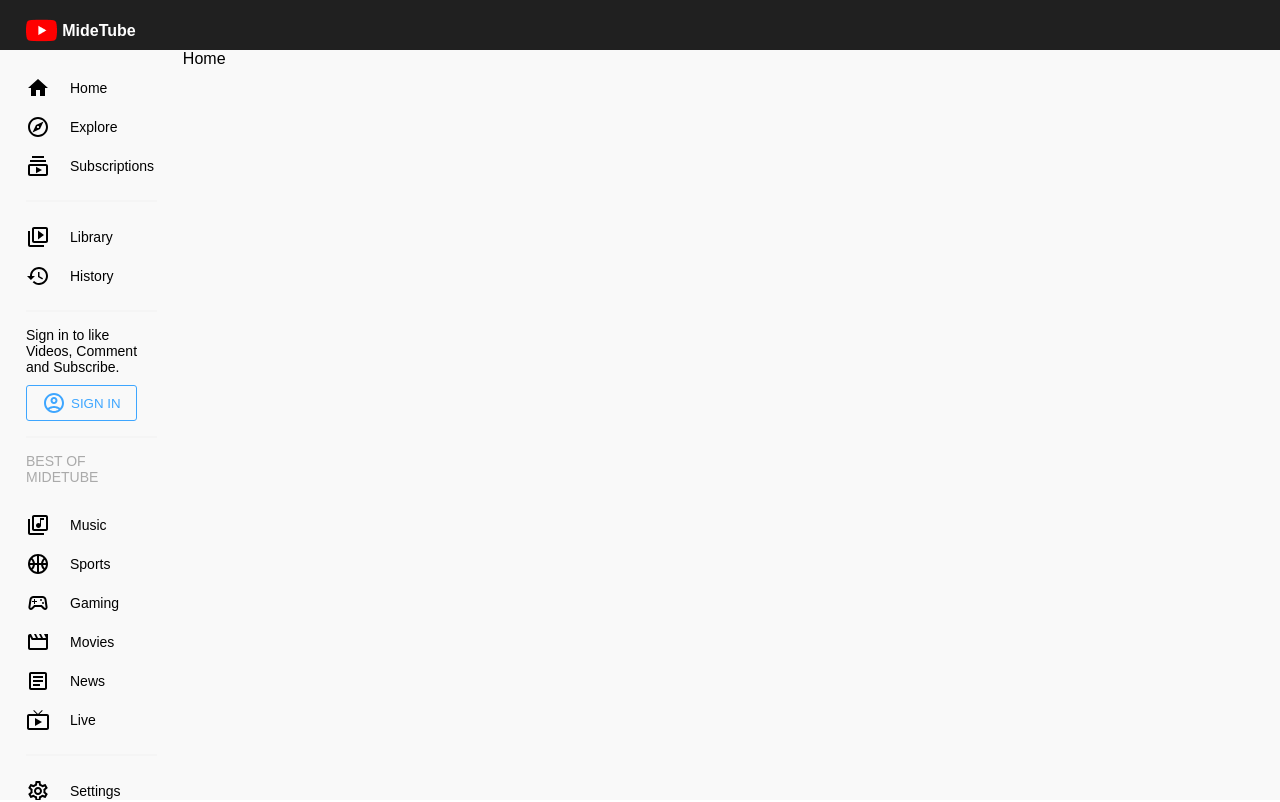
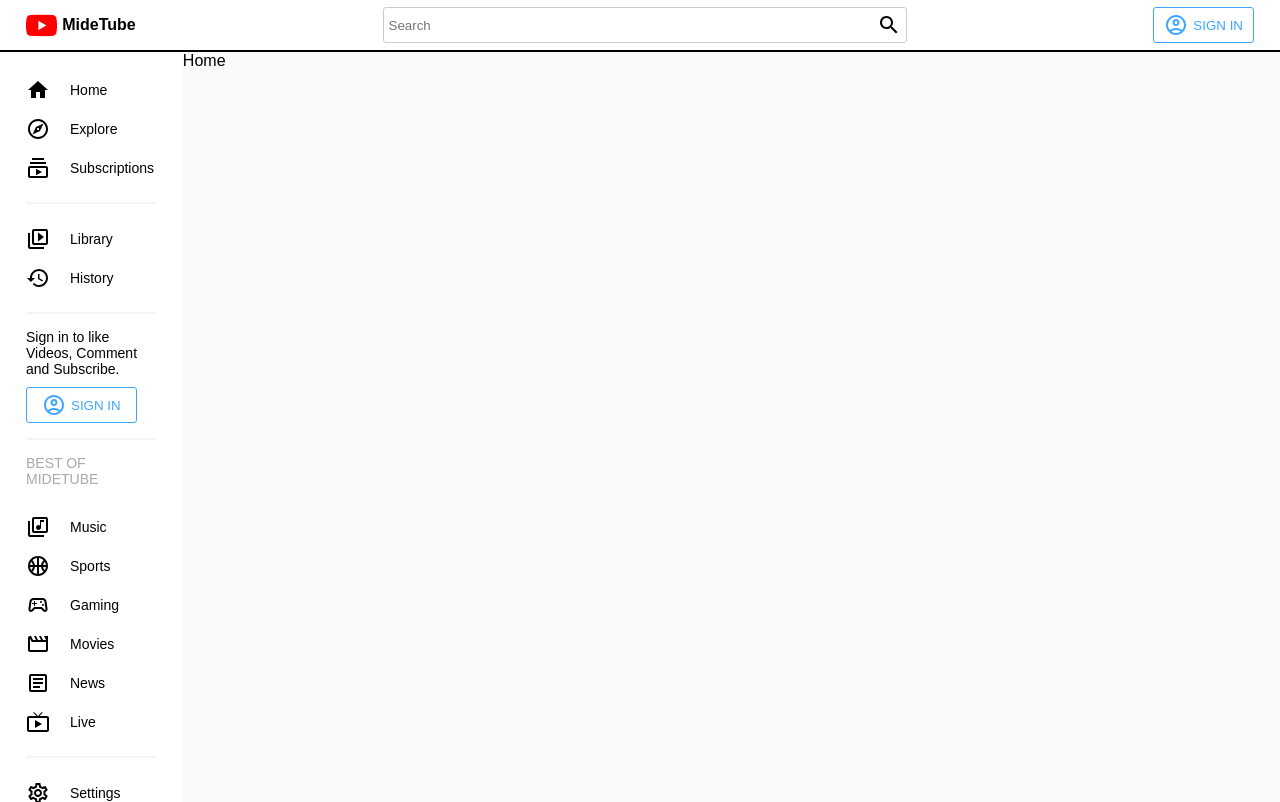
Before and after one commit to midezen/videoShare, a React (Create React App) app in the folder client/: page / in a window 1280 px wide. Built offline with nearby package versions, Linux system fonts and the light colour scheme.

Commit message:
designed nav bar

```diff
--- a/client/src/components/Menu.jsx
+++ b/client/src/components/Menu.jsx
@@ -18,7 +18,7 @@ import AccountCircleOutlinedIcon from "@mui/icons-material/AccountCircleOutlined
 
 const Container = styled.div`
   flex: 1;
-  background-color: ${({ theme }) => theme.bg};
+  background-color: ${({ theme }) => theme.bgLighter};
   height: calc(100vh - 50px);
   color: ${({ theme }) => theme.text};
   font-size: 14px;
--- a/client/src/components/Navbar.jsx
+++ b/client/src/components/Navbar.jsx
@@ -1,26 +1,67 @@
 import styled from "styled-components";
 import logo from "../img/logo.png";
+import AccountCircleOutlinedIcon from "@mui/icons-material/AccountCircleOutlined";
+import SearchOutlinedIcon from "@mui/icons-material/SearchOutlined";
 
 const Container = styled.div`
   height: 50px;
   position: sticky;
   top: 0;
-  background-color: #202020;
-  color: white;
+  background-color: ${({ theme }) => theme.bgLighter};
+  color: ${({ theme }) => theme.text};
+  border-bottom: 2px solid black;
 `;
 
-const Wrapper = styled.div``;
+const Wrapper = styled.div`
+  height: 100%;
+  width: 100%;
+  display: flex;
+  align-items: center;
+  justify-content: space-between;
+`;
 
 const Logo = styled.div`
   display: flex;
   align-items: center;
   gap: 5px;
   font-weight: bold;
-  padding: 18px 26px;
+  margin-left: 26px;
 `;
 
 const Img = styled.img`
   height: 25px;
+`;
+
+const Search = styled.div`
+  display: flex;
+  align-items: center;
+  width: 40%;
+  justify-content: space-between;
+  padding: 5px;
+  border: 1px solid #ccc;
+  border-radius: 3px;
+`;
+
+const Input = styled.input`
+  width: 100%;
+  outline: 0;
+  border: none;
+  background-color: transparent;
+  color: ${({ theme }) => theme.textSoft};
+`;
+
+const Button = styled.button`
+  display: flex;
+  align-items: center;
+  gap: 5px;
+  padding: 5px 10px;
+  background-color: transparent;
+  border: 1px solid #3ea6ff;
+  color: #3ea6ff;
+  border-radius: 3px;
+  font-weight: 500px;
+  cursor: pointer;
+  margin-right: 26px;
 `;
 
 const Navbar = () => {
@@ -31,6 +72,14 @@ const Navbar = () => {
           <Img src={logo} />
           MideTube
         </Logo>
+        <Search>
+          <Input type="text" placeholder="Search" />
+          <SearchOutlinedIcon />
+        </Search>
+        <Button>
+          <AccountCircleOutlinedIcon />
+          SIGN IN
+        </Button>
       </Wrapper>
     </Container>
   );
```
